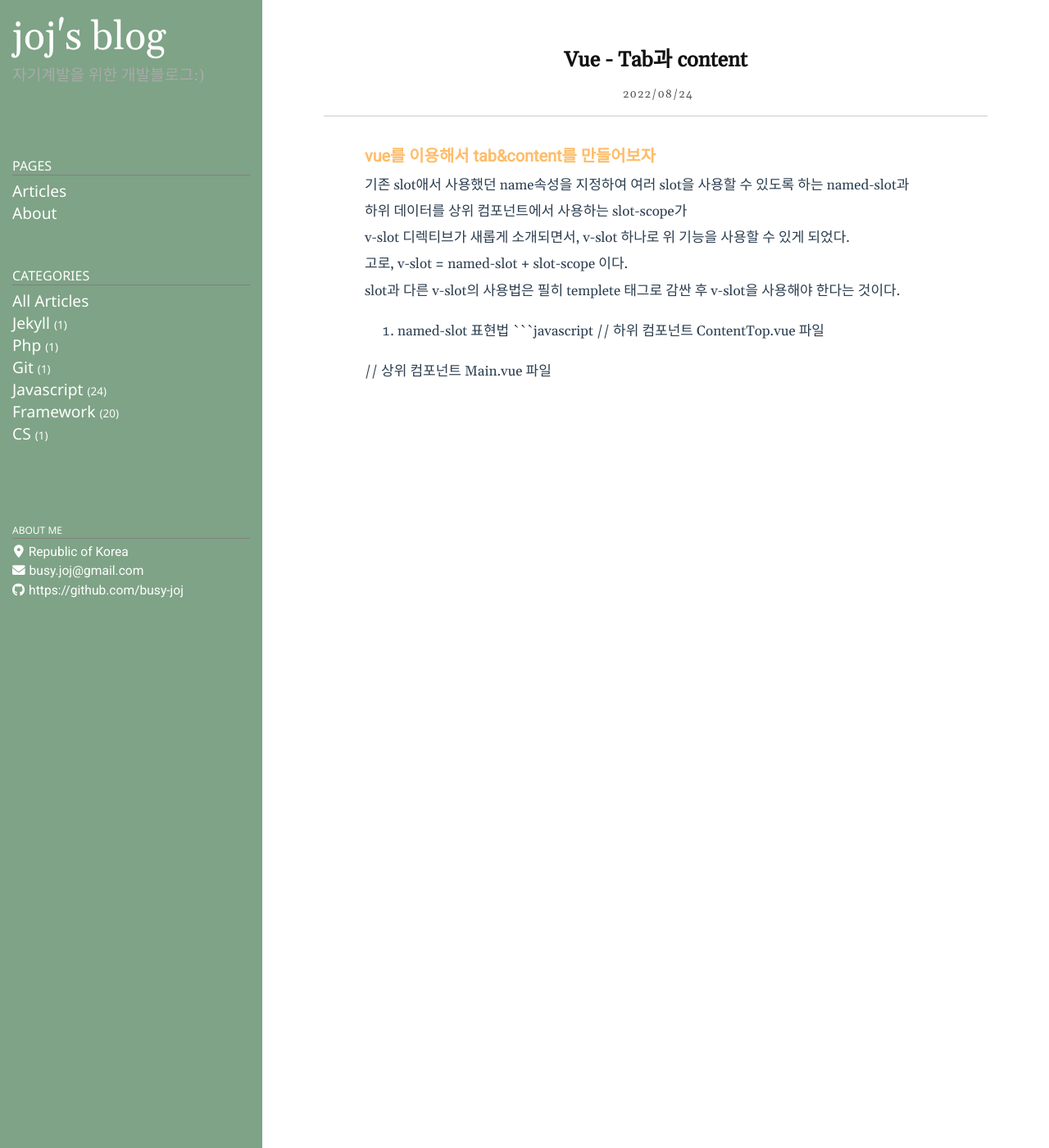
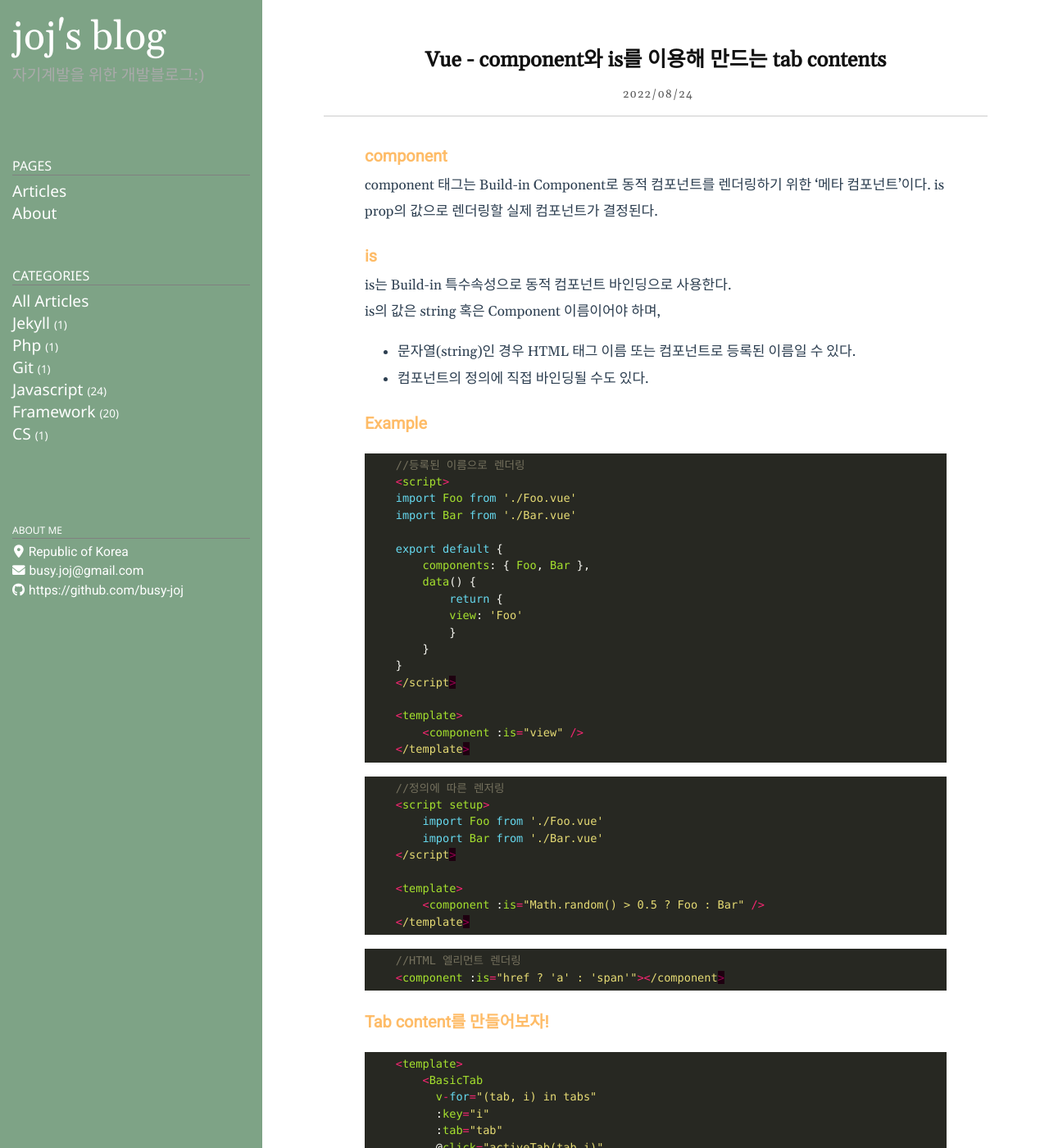
Before and after one commit to busy-joj/busy-joj.github.io, a Jekyll site: the page built from _posts/Framework/2022-08-25-vue20.markdown, in a window 1280 px wide and 1400 px high. Shown: the whole window at 82% size. Built offline with Jekyll 4.4.1, drawn with Linux system fonts in a browser that asks for light colours; some of the changed text lies outside the part shown.

Commit message:
component , is 관련 포스팅

````diff
--- a/_posts/Framework/2022-08-25-vue20.markdown
+++ b/_posts/Framework/2022-08-25-vue20.markdown
@@ -1,75 +1,108 @@
 ---
 layout: post
-title: Vue - Tab과 content
+title: Vue - component와 is를 이용해 만드는 tab contents
 date: 2022-08-24 18:35:15 +0900
 category: Framework
 ---
 
-### <span style="color:#febc68;font-weight:bold">vue를 이용해서 tab&content를 만들어보자</span>
-기존 slot애서 사용했던 name속성을 지정하여 여러 slot을 사용할 수 있도록 하는 named-slot과
-하위 데이터를 상위 컴포넌트에서 사용하는 slot-scope가
-v-slot 디렉티브가 새롭게 소개되면서, v-slot 하나로 위 기능을 사용할 수 있게 되었다.
-고로, v-slot = named-slot + slot-scope 이다.
-slot과 다른 v-slot의 사용법은 필히 templete 태그로 감싼 후 v-slot을 사용해야 한다는 것이다.
+### <span style="color:#febc68;font-weight:bold">component</span>
+component 태그는 Build-in Component로 동적 컴포넌트를 렌더링하기 위한 '메타 컴포넌트'이다.
+is prop의 값으로 렌더링할 실제 컴포넌트가 결정된다.
 
-1. named-slot 표현법
-```javascript
-// 하위 컴포넌트 ContentTop.vue 파일
-<templete>
-    <div class="content-top">
-      <div class="container">
-        <slot name="h2"></slot>
+### <span style="color:#febc68;font-weight:bold">is</span>
+is는 Build-in 특수속성으로 동적 컴포넌트 바인딩으로 사용한다.
 
-        <slot name="content"></slot>
-      </div>
-    </div>
-</templete>
-
-// 상위 컴포넌트 Main.vue 파일
-<template>
-    <ContentTop>
-      <template v-slot:h2>
-        <h2>vue</h2>
-      </template>
-      <template v-slot:content>
-        <p>반갑습니다.</p>
-      </template>
-    </ContentTop>
-```
-* v-slot:default는 name 속성을 붙이지 않은 영역에 표현된다.
+is의 값은 string 혹은 Component 이름이어야 하며,
+- 문자열(string)인 경우 HTML 태그 이름 또는 컴포넌트로 등록된 이름일 수 있다.
+- 컴포넌트의 정의에 직접 바인딩될 수도 있다.
 
 
-2. slot-scope 표현법
-하위에서 사용했던 slot의 name=""로 감싸진 태그의 함수, 변수 모두 지정한 name에 담아서 가져온다.
+### <span style="color:#febc68;font-weight:bold">Example</span>
 ```javascript
-// 하위 컴포넌트 ItemList.vue 파일
-<templete>
-    <div class="list-top">
-        <ul>
-            <template v-for="row in list">
-                <li>
-                    <slot name="itemList" :row="row"></slot>
-                </li>
-            </template>
-        </ul>
-    </div>
-</templete>
+    //등록된 이름으로 렌더링
+    <script>
+    import Foo from './Foo.vue'
+    import Bar from './Bar.vue'
 
-// 상위 컴포넌트 List.vue 파일
-<templete>
-    <ItemList>
-        <template v-slot:itemList="itemList">
-            {{ itemList.row.name }}
-        </template>
-    </ItemList>
-    <div class="list-top">
-        <ul>
-            <template v-for="row in list">
-                <li>
-                    <slot name="itemList" :row="row"></slot>
-                </li>
-            </template>
-        </ul>
-    </div>
-</templete>
+    export default {
+        components: { Foo, Bar },
+        data() {
+            return {
+            view: 'Foo'
+            }
+        }
+    }
+    </script>
+
+    <template>
+        <component :is="view" />
+    </template>
 ```
+
+```javascript
+    //정의에 따른 렌저링
+    <script setup>
+        import Foo from './Foo.vue'
+        import Bar from './Bar.vue'
+    </script>
+
+    <template>
+        <component :is="Math.random() > 0.5 ? Foo : Bar" />
+    </template>
+```
+
+```javascript
+    //HTML 엘리먼트 렌더링
+    <component :is="href ? 'a' : 'span'"></component>
+```
+
+### <span style="color:#febc68;font-weight:bold">Tab content를 만들어보자!</span>
+```javascript
+    <template>
+        <BasicTab
+          v-for="(tab, i) in tabs"
+          :key="i"
+          :tab="tab"
+          @click="activeTab(tab,i)"
+          :class="{active : tab.isActive}"
+        >
+          {{ tab.text }}
+        </BasicTab>
+    </template>
+
+    <template>
+      <component :is="currentView"></component>
+    </template>
+
+    <script>
+    import Foo from './Foo.vue'
+    import Bar from './Bar.vue'
+
+    export default {
+        components: { Foo, Bar },
+        data() {
+            return {
+            currentView: 'Foo'
+            }
+        },
+        methods:{
+            activeTab(tab, i){
+                const seleted = i
+                this.tabs.forEach((tab, i)=>{
+                    if(i === seleted){
+                        tab.isActive = true
+                    }else{
+                        tab.isActive = false
+                    }
+                })
+                this.currentView = tab.content
+            }
+        }
+    }
+    </script>
+```
+javascript로 틈만 나면 만들던 tab contents가 vue에서는 어찌나 어렵게 느껴지던지...
+근데 component와 is를 익히고 나니 세~~~상 편하게 만들 수 있게 되었다...
+역시 아는 것이 힘!!ㅎㅎ
+
+<a href="https://v3-docs.vuejs-korea.org/api/built-in-special-elements.html#component" title="vue component" style="color:#f27c88;">출처</a>
````
